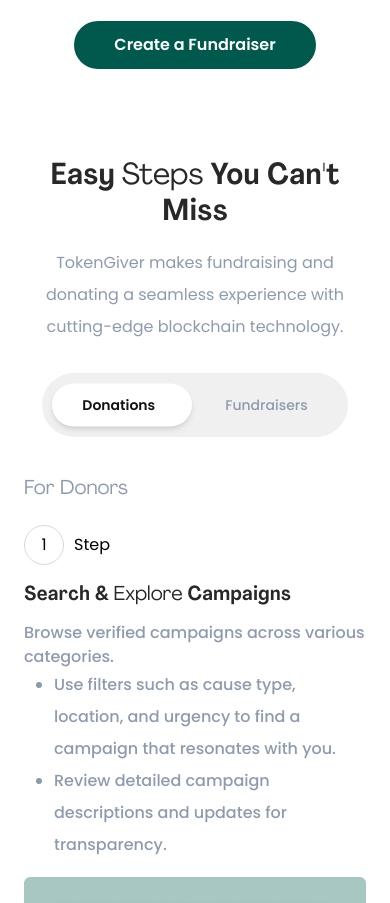
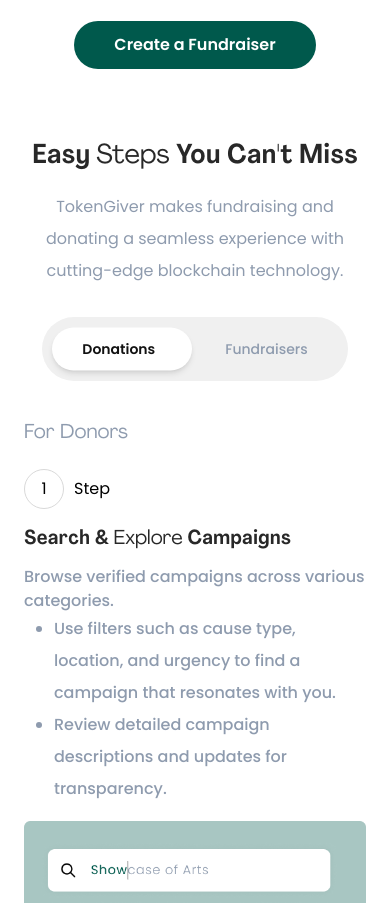
Before and after one commit to Token-Giver/token-giver-website, a Next.js app: page /learn in a window 390 px wide. Shown: the part 1080-1983 px from the top of the page. Built offline with nearby package versions, Linux system fonts and the light colour scheme.

Commit message:
refactor: refine EasySteps component mobile responsiveness

```diff
--- a/app/components/easy-steps.tsx
+++ b/app/components/easy-steps.tsx
@@ -13,9 +13,9 @@ function EasySteps() {
     );
   };
   return (
-    <div className='py-[90px] px-[24px] sm:px-[40px] lg:px-[100px]'>
+    <div className='max-[430px]:py-[70px] py-[90px] px-[24px] sm:px-[40px] lg:px-[100px]'>
       <div className='max-w-[925px] mx-auto'>
-        <h3 className='font-AgrandirBold text-3xl text-raisin-black mb-4 text-center'>
+        <h3 className='font-AgrandirBold max-[430px]:text-[27px] text-3xl text-raisin-black mb-4 text-center'>
           Easy <span className='font-AgrandirRegular'>Steps</span> You Can't
           Miss
         </h3>
```
